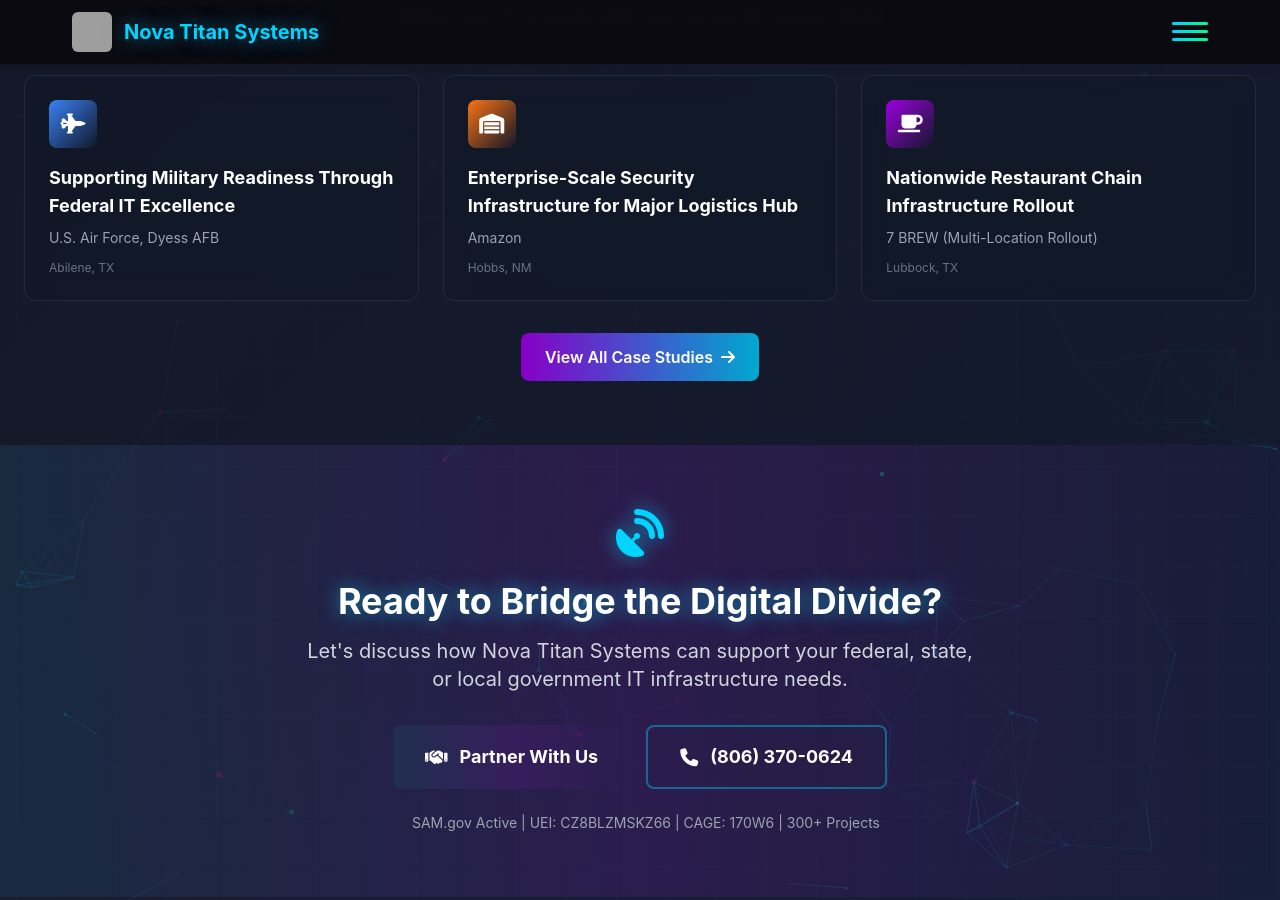
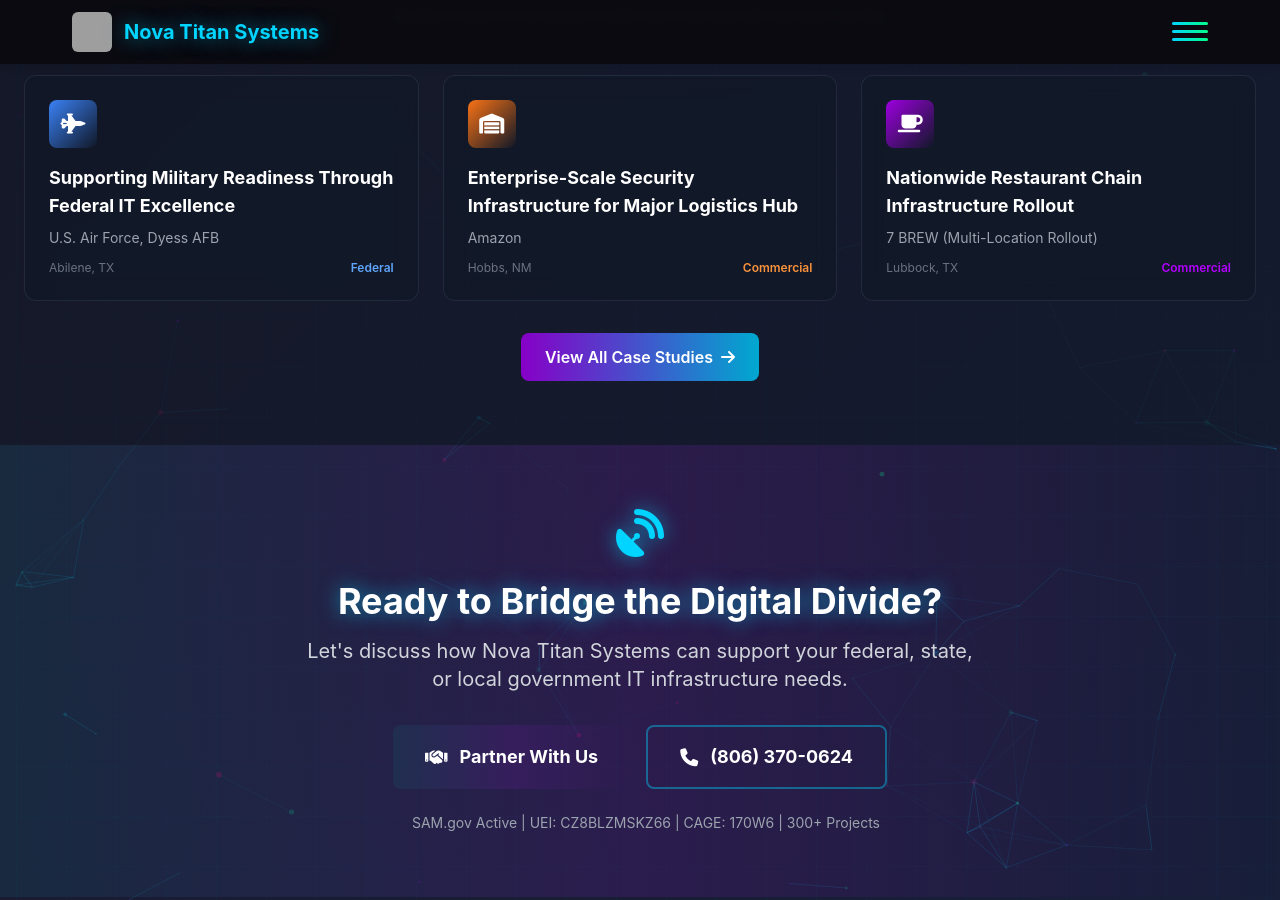
Before and after one commit to tzsmit/nova-titan-site, a Jekyll site: the page built from case-studies/amazon-security/index.html, in a window 1280 px wide and 900 px high, scrolled down 2085 px. Built offline with Jekyll 4.4.1, drawn with Linux system fonts in a browser that asks for light colours; nearby versions of some CDN libraries; grey boxes are pictures that could not be loaded.

Commit message:
fix: Remove last pricing reference from case study layout Related Projects section

```diff
--- a/_layouts/case-study.html
+++ b/_layouts/case-study.html
@@ -252,7 +252,7 @@
             </p>
             <div class="flex items-center justify-between text-xs">
               <span class="text-gray-500">{{ study.location_city }}</span>
-              <span class="text-{{ study.color }}-400 font-semibold">{{ study.contract_value }}</span>
+              <span class="text-{{ study.color }}-400 font-semibold">{{ study.government_type }}</span>
             </div>
           </a>
           {% endif %}
```
